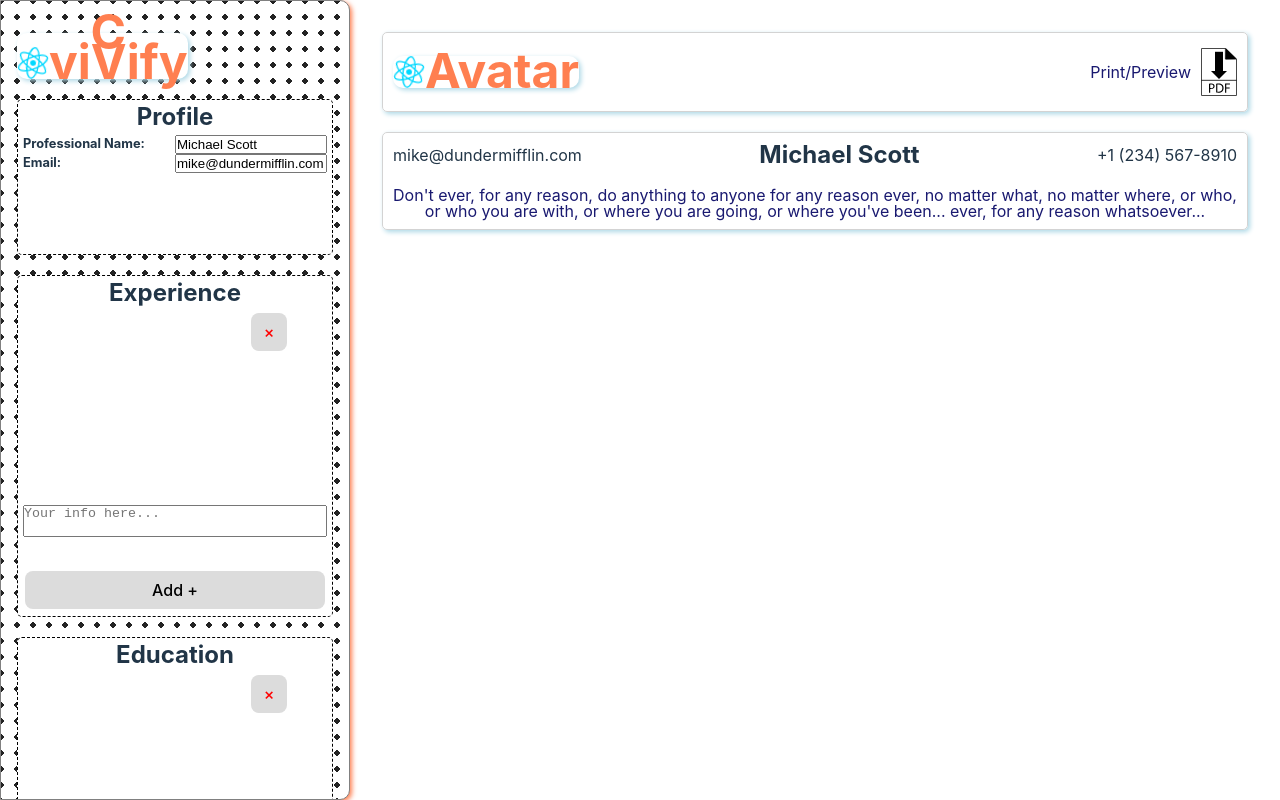
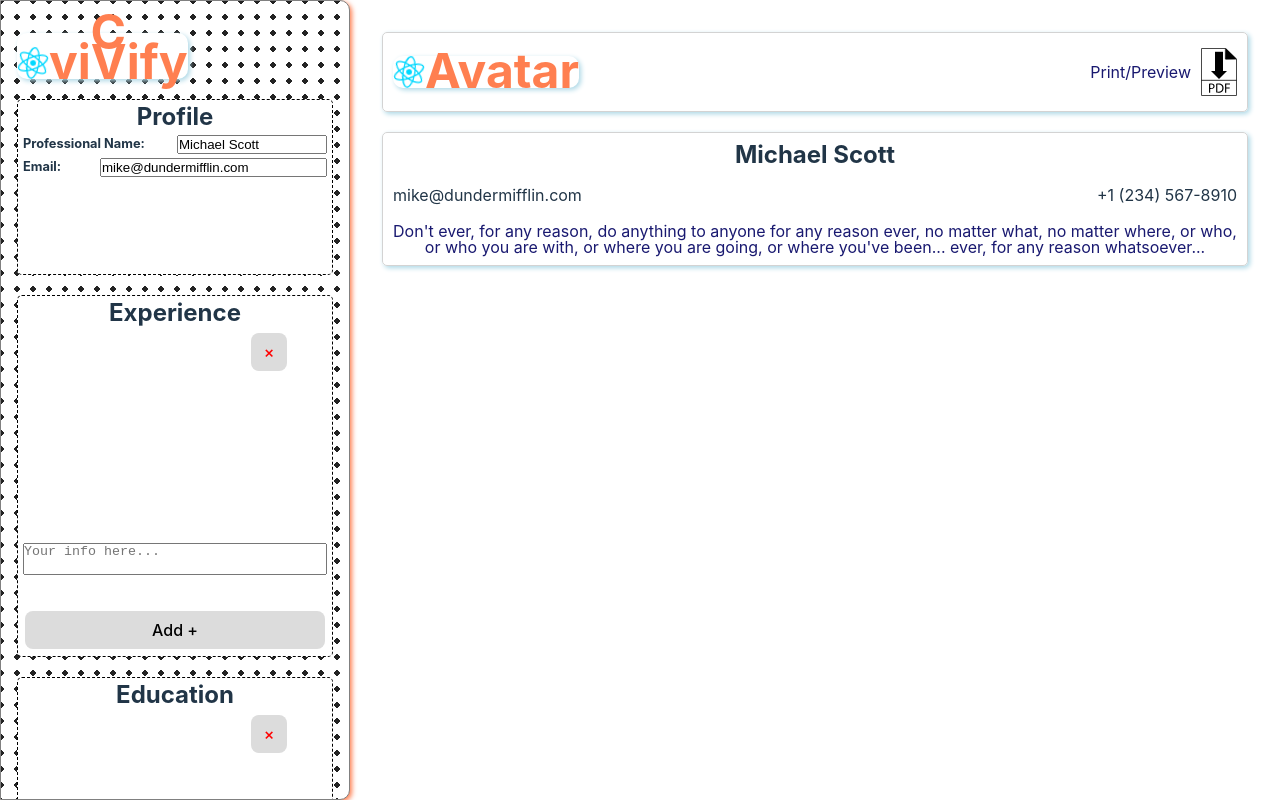
Before and after one commit to dtKinger/cvivify-react, a React (Vite) app: page / in a window 1280 px wide. Built offline with nearby package versions, Linux system fonts and the light colour scheme.

Commit message:
Change output layout

```diff
--- a/src/components/OutputProfile.jsx
+++ b/src/components/OutputProfile.jsx
@@ -12,9 +12,9 @@ function OutputProfile({ data }) {
   return (
     <div className="profile-output output-component">
       <div className="profile-header">
+      <h2 className="professional-name">{professional_name}</h2>
         <div className="profile-header__coords">
           <span className="email-address">{email_address}</span>
-          <h2 className="professional-name">{professional_name}</h2>
           <span className="phone">{phone_number}</span>
         </div>
         <div className="profile-header__mission">
--- a/src/styles/Sidebar.css
+++ b/src/styles/Sidebar.css
@@ -37,6 +37,7 @@
 .inputs-container{
   /* border: 1px solid black; */
   display: grid;
+  gap: 4px;
   grid-template-columns: repeat(8, 1fr);
   grid-template-rows: repeat(6, 1fr);
   align-items: center;
@@ -82,12 +83,12 @@
 }
 
 .form-label__email{
-  grid-column: 1 / 5;
+  grid-column: 1 / 3;
   grid-row: 2 / 3;
 }
 
 #email{
-  grid-column: 5 / 9;
+  grid-column: 3 / 9;
   grid-row: 2 / 3;
 }
 
```
